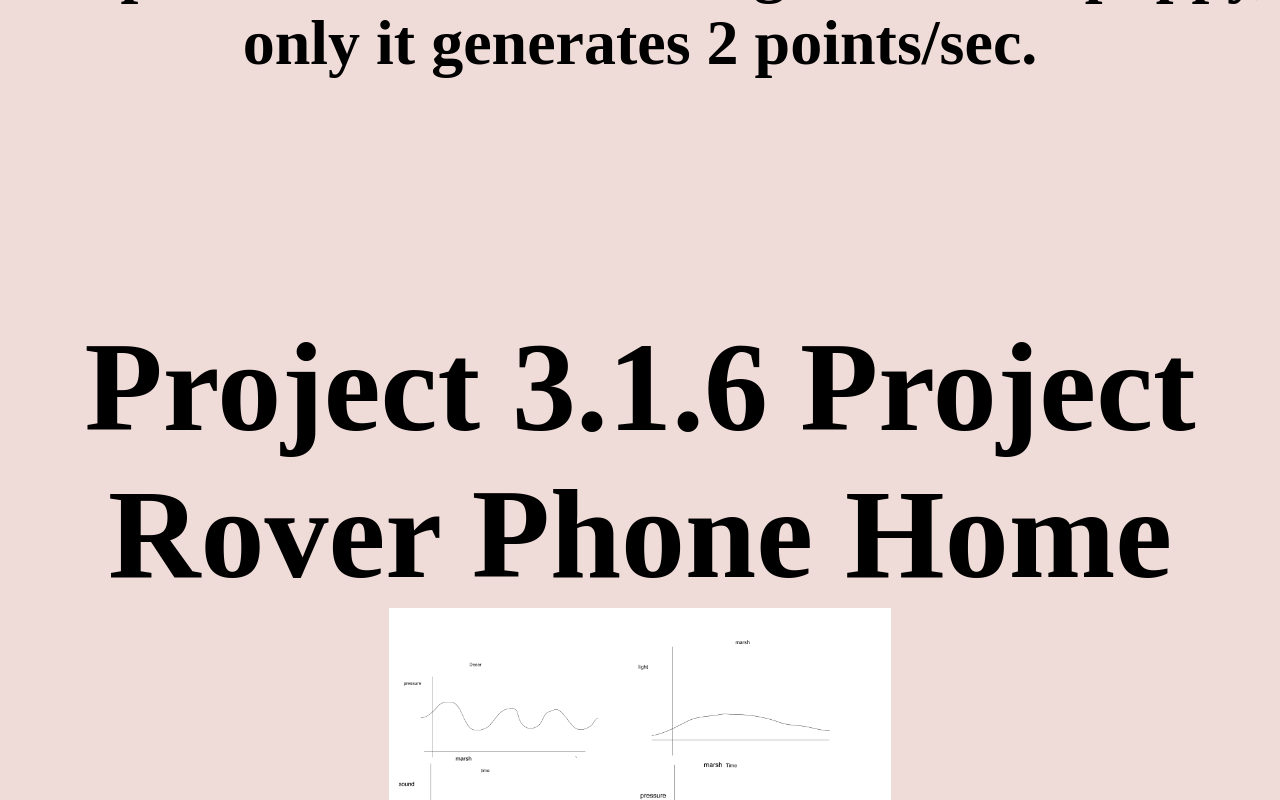
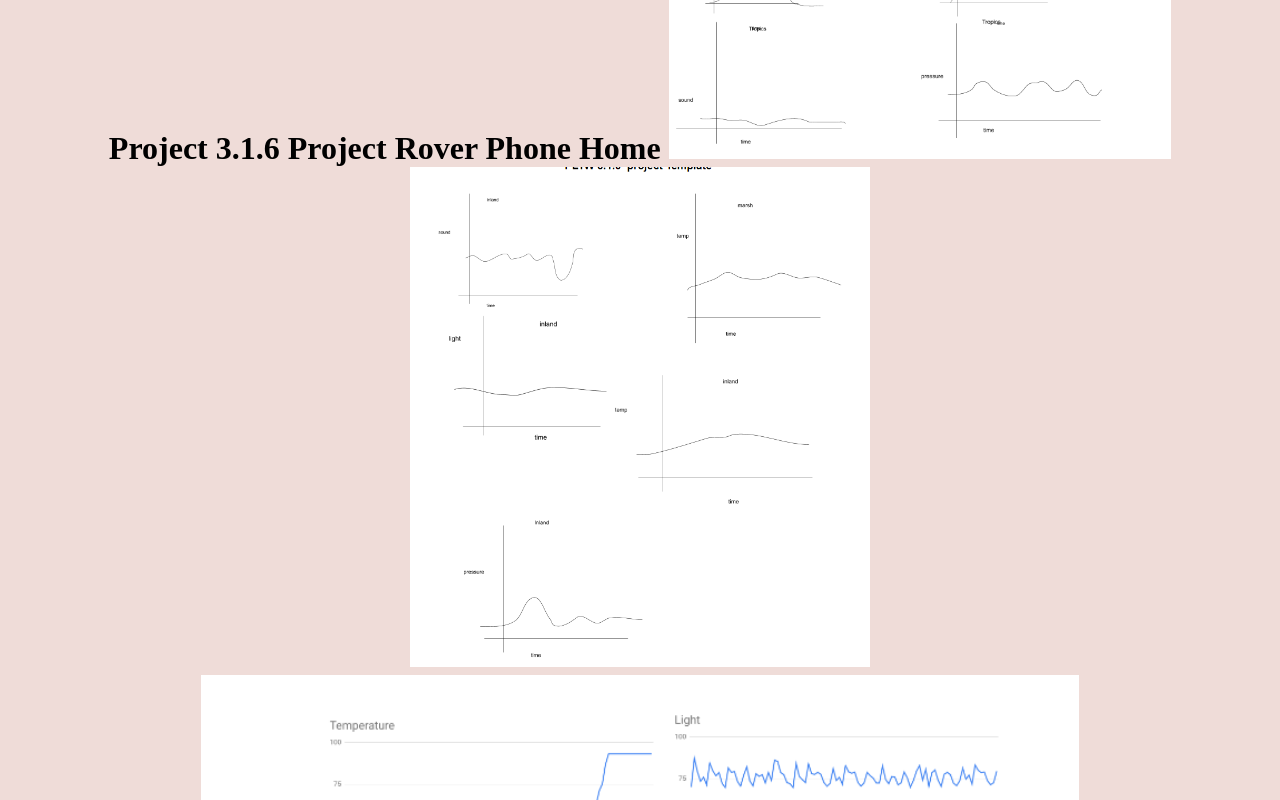
Before and after one commit to Kangster11/Kangster11, a plain HTML site: page portfolio.html in a window 1280 px wide. Shown: the part 3200-4000 px from the top of the page. Drawn offline with Linux system fonts and the light colour scheme.

Commit message:
Update portfolio.html

```diff
--- a/portfolio.html
+++ b/portfolio.html
@@ -35,7 +35,8 @@
     </br>
     <br>
     <center>
-    <h1> Animal Clicker Game
+    <p1> Animal Clicker Game
+    <br>
     <iframe src="https://scratch.mit.edu/projects/588123213/embed" allowtransparency="true" width="485" height="402" frameborder="0" scrolling="no" allowfullscreen></iframe>
     <br>
     <p1> This project is called Animal Clicker. It is a points gathering game where the more points the better. You start off by clicking the
@@ -45,7 +46,7 @@
     </br>
     <br>
     <center>
-    <h1> Project 3.1.6 Project Rover Phone Home
+    <p1> Project 3.1.6 Project Rover Phone Home
     <img src="images/img1.png" height="500">
     <br>
     <img src="images/img2.png" height="500">
```
